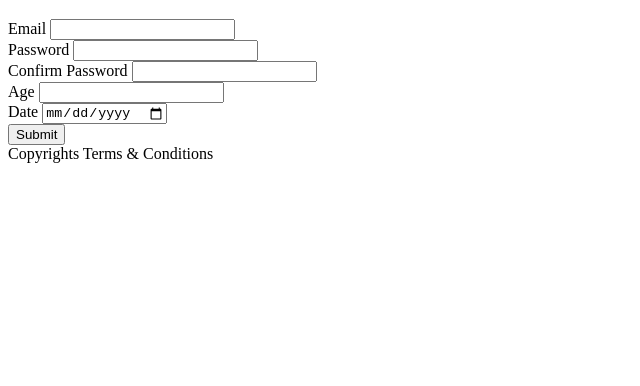
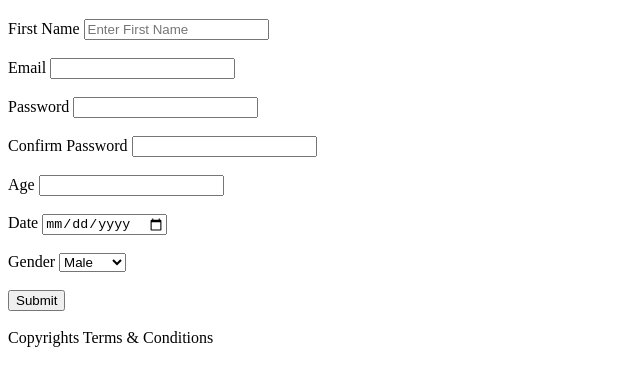
Before and after one commit to MaddieAB/Practise-Site, a plain HTML site: page login.html in a window 1280 px wide. Shown: the part 154-540 px from the top of the page, without its empty margins (0-640 px from the left). Drawn offline with Linux system fonts and the light colour scheme.

Commit message:
login update

```diff
--- a/login.html
+++ b/login.html
@@ -1,9 +1,9 @@
 <!DOCTYPE html>
 <html lang="en">
   <head>
-    <meta charset="UTF-8">
-    <meta http-equiv="X-UA-Compatible" content="IE=edge">
-    <meta name="viewport" content="width=device-width, initial-scale=1.0">
+    <meta charset="UTF-8" />
+    <meta http-equiv="X-UA-Compatible" content="IE=edge" />
+    <meta name="viewport" content="width=device-width, initial-scale=1.0" />
     <title>Login</title>
   </head>
   <body>
@@ -16,27 +16,49 @@
     <h1>Login</h1>
     <form>
       <div>
+        <label>First Name</label>
+        <input type="text" placeholder="Enter First Name" />
+      </div>
+      <br />
+      <div>
         <label>Email</label>
-            <input type="email" required/>
+        <input type="email" required />
       </div>
+      <br />
       <div>
         <label>Password</label>
-            <input type="password" required/>
+        <input type="password" required />
       </div>
+      <br />
       <div>
         <label>Confirm Password</label>
-            <input type="password">
+        <input type="password" />
       </div>
+      <br />
       <div>
         <label>Age</label>
-            <input type="number"/>
+        <input type="number" />
       </div>
+      <br />
       <div>
         <label>Date</label>
-            <input type="date"/>
+        <input type="date" />
       </div>
-        <button> Submit</button>
+      <br />
+      <div>
+        <label>Gender</label>
+        <select>
+          <option value="male">Male</option>
+          <option value="female">Female</option>
+          <option value="other">Other</option>
+        </select>
+      </div>
+      <br />
+      <div>
+        <input type="submit" name="Submit" />
+      </div>
     </form>
+    <br>
     <footer>Copyrights Terms & Conditions</footer>
   </body>
 </html>
```
Lines whose indentation alone changed are shown as unchanged.
